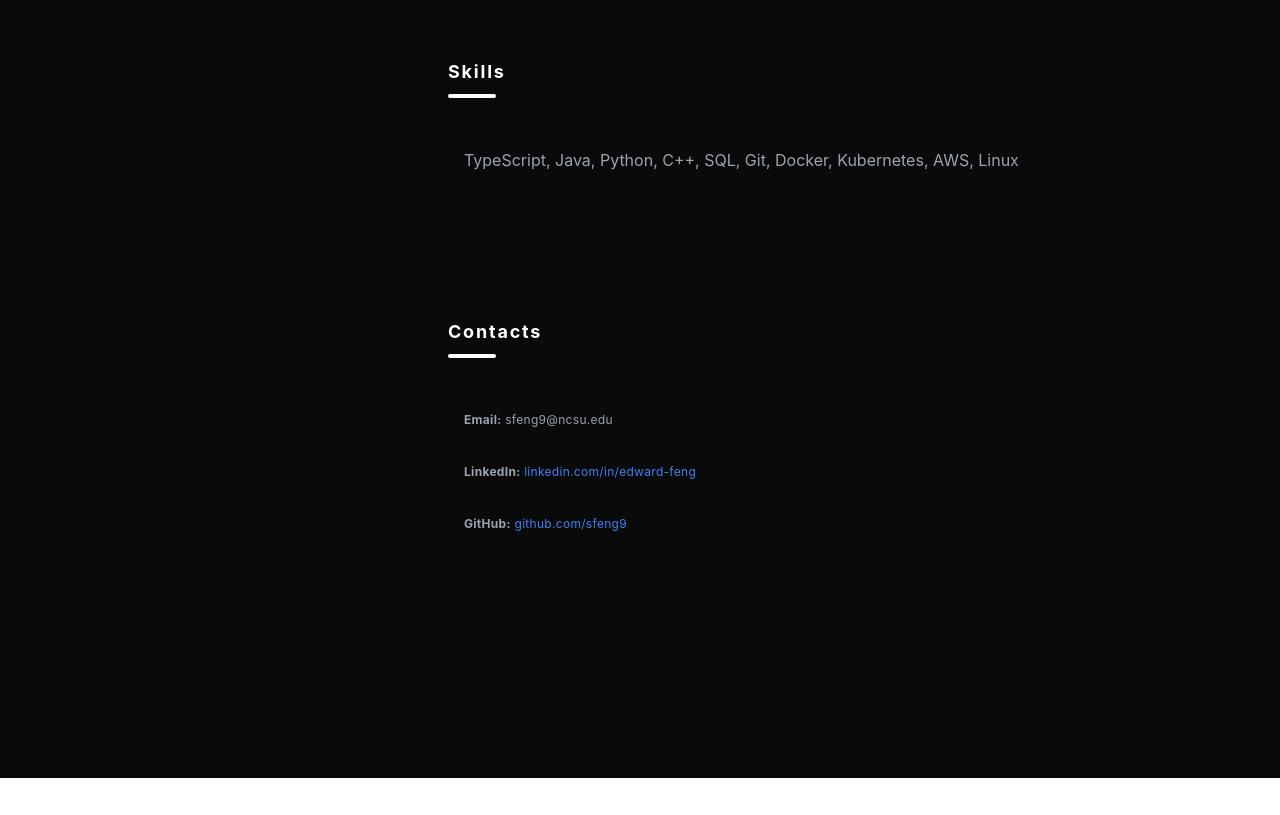
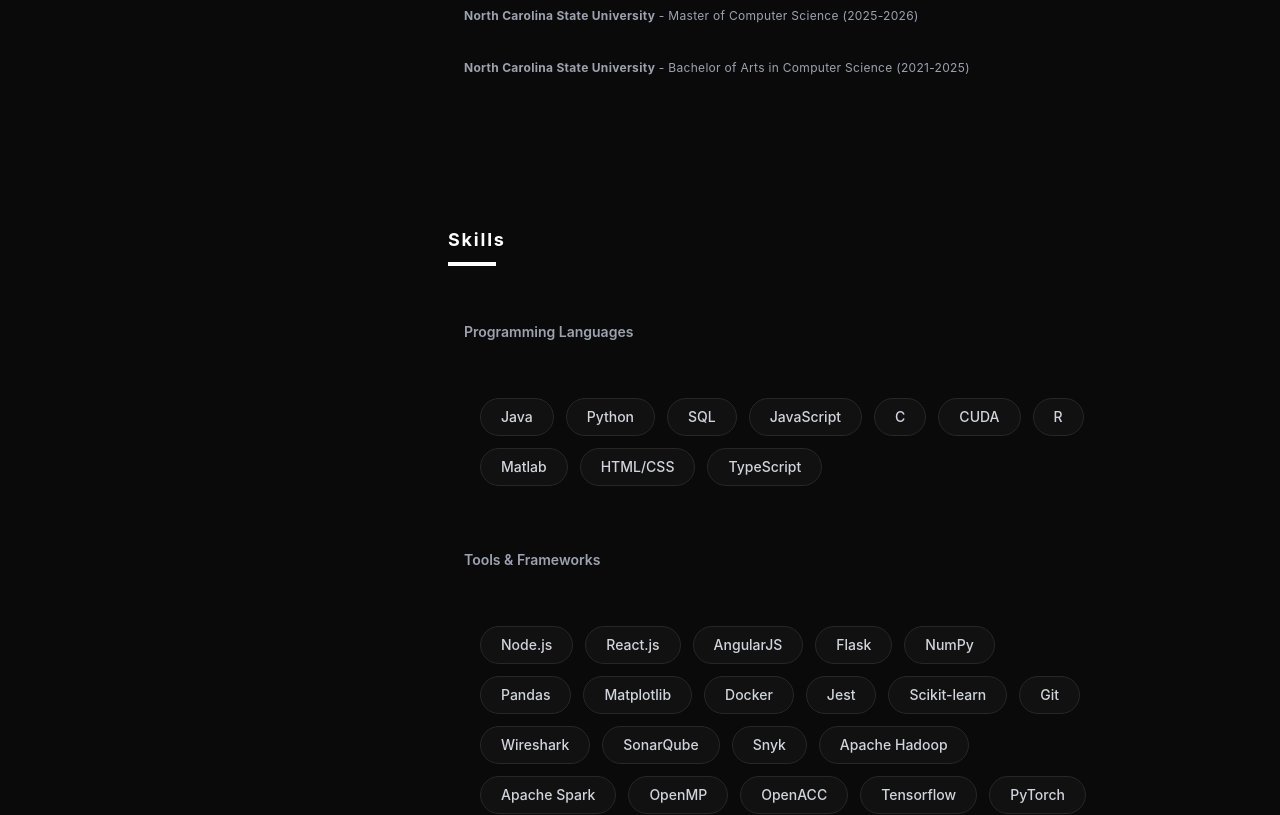
Before and after one commit to sfeng9/portfolio, a React (Vite) app: page / in a window 1280 px wide. Shown: the part 1400-2215 px from the top of the page. Before the commit the page ends 2178 px from the top, so only its background shows below. Built offline with nearby package versions, Linux system fonts and the light colour scheme.

Commit message:
Add round effect for Skill list

```diff
--- a/src/pages/About.tsx
+++ b/src/pages/About.tsx
@@ -6,7 +6,7 @@
       </h2>
       <div className="w-12 h-1 bg-white mt-2 mb-8 rounded-full"></div>
       <p className="leading-7 text-gray-400 p-4">
-        I’m a CS master’s student focused on backend, distributed systems, and scalable software.
+        Full-stack focused Computer Science graduate with a strong background in software engineering, operating systems, database systems, and computer networks (Layer 2). Experienced in designing scalable applications and knowledgeable in machine learning and parallel computing, seeking to build high-performance, production-grade systems. Currently deepening expertise in machine learning through advanced coursework in IoT data mining, biometric authentication systems, and mobile health analytics, focusing on supervised/unsupervised learning, pattern extraction, and evaluation metrics.
       </p>
     </section>
   )
--- a/src/pages/Skills.tsx
+++ b/src/pages/Skills.tsx
@@ -1,13 +1,73 @@
 export default function Skills() {
+  const languageList = [
+    "Java", "Python", "SQL", "JavaScript", "C", "CUDA", "R", "Matlab",
+    "HTML/CSS", "TypeScript"
+  ];
+  const toolList = [
+    "Node.js", "React.js", "AngularJS", "Flask", "NumPy", "Pandas", "Matplotlib",
+    "Docker", "Jest", "Scikit-learn", "Git", "Wireshark", "SonarQube", "Snyk",
+    "Apache Hadoop", "Apache Spark", "OpenMP", "OpenACC", "Tensorflow", "PyTorch", "OpenCV", "Vercel"
+  ];
+
   return (
     <section id="skills" className="mb-32">
       <h2 className="text-lg tracking-widest font-bold mb-2 text-white">
         Skills
       </h2>
-      <div className="w-12 h-1 bg-white mt-2 mb-8 rounded-full"></div>
-      <p className="leading-7 text-gray-400 p-4">
-        TypeScript, Java, Python, C++, SQL, Git, Docker, Kubernetes, AWS, Linux
-      </p>
+      <div className="w-12 h-1 bg-white mt-2 mb-10"></div>
+
+      <h1 className="text-sm font-semibold text-gray-400 mt-4 mb-2 p-4">Programming Languages</h1>
+      <div className="flex flex-wrap gap-3 p-8">
+        {languageList.map((skill) => (
+          <span
+            key={skill}
+            className="
+              px-5 py-2
+              rounded-full
+              bg-zinc-900/50
+              border border-zinc-800
+              text-gray-300
+              text-sm font-medium
+              transition-all duration-300 ease-in-out
+              cursor-default
+              /* The Glow Effects on Hover */
+              hover:text-white
+              hover:border-violet-500/50
+              hover:bg-zinc-800
+              hover:shadow-[0_0_20px_rgba(139,92,246,0.3)]
+              hover:-translate-y-0.5
+            "
+          >
+            {skill}
+          </span>
+        ))}
+      </div>
+      <h1 className="text-sm font-semibold text-gray-400 mt-4 mb-2 p-4">Tools & Frameworks</h1>
+      <div className="flex flex-wrap gap-3 p-8">
+        {toolList.map((skill) => (
+          <span
+            key={skill}
+            className="
+              px-5 py-2
+              rounded-full
+              bg-zinc-900/50
+              border border-zinc-800
+              text-gray-300
+              text-sm font-medium
+              transition-all duration-300 ease-in-out
+              cursor-default
+              /* The Glow Effects on Hover */
+              hover:text-white
+              hover:border-violet-500/50
+              hover:bg-zinc-800
+              hover:shadow-[0_0_20px_rgba(139,92,246,0.3)]
+              hover:-translate-y-0.5
+            "
+          >
+            {skill}
+          </span>
+        ))}
+      </div>
     </section>
   )
 }
```
